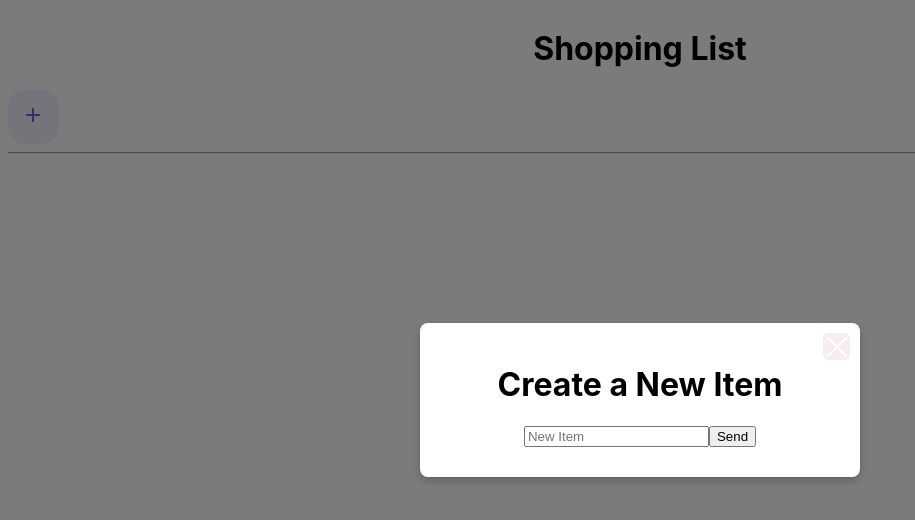
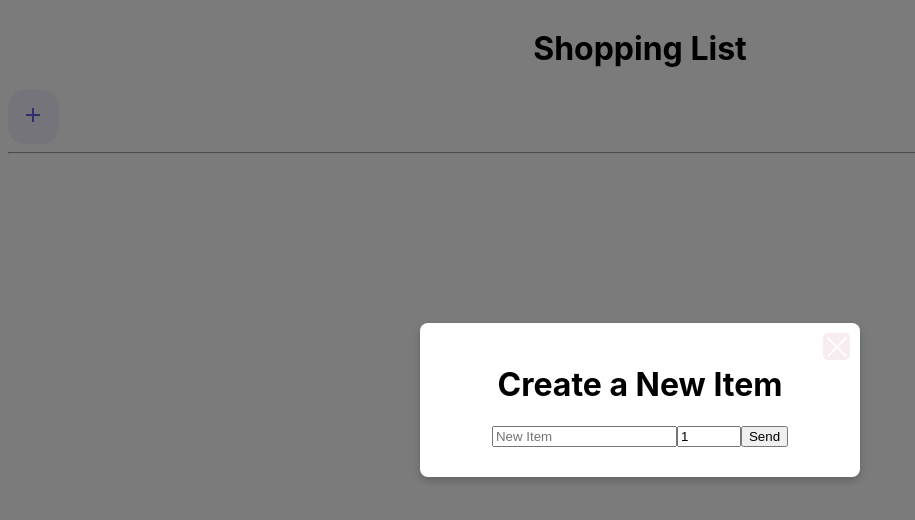
Before and after one commit to doeiit00/ParraleleVerteilteSys, an Angular app in the folder ShoppingList/: page /ShoppingList in a window 1280 px wide. Both pictures are taken after a click on the button 33 px from the left and 116 px from the top of the page. Shown: the top 520 px of the page, without its empty margins (0-915 px from the left). Built offline with nearby package versions, Linux system fonts and the light colour scheme; data requests are answered from the project's data file.

Commit message:
qunatitySlider

```diff
--- a/ShoppingList/db.json
+++ b/ShoppingList/db.json
@@ -1,3 +1,4 @@
 {
-  "items": []
+  "items": [
+  ]
 }
--- a/ShoppingList/src/app/components/add-item-popup/add-item-popup.component.html
+++ b/ShoppingList/src/app/components/add-item-popup/add-item-popup.component.html
@@ -11,8 +11,9 @@
 
     <form class="newChatBox" (ngSubmit)="createOrUpdateItem()">
       <input placeholder="New Item" type="text" id="newChatInput" autocomplete="off" [(ngModel)]="text" name="text"/>
+      <input type="number" id="quantityInput" min="1" max="100" [(ngModel)]="quantity" name="quantity"/>
       <button id="sendButton">
-        Send
+      Send
       </button>
     </form>
 
--- a/ShoppingList/src/app/components/add-item-popup/add-item-popup.component.ts
+++ b/ShoppingList/src/app/components/add-item-popup/add-item-popup.component.ts
@@ -17,6 +17,7 @@ export class AddItemPopupComponent {
   text: string = '';
   items: Item[] = [];
   errorMessage: string = '';
+  quantity: number = 1;
 
   constructor() {
     this.loadList();
@@ -50,7 +51,7 @@ export class AddItemPopupComponent {
           this.errorMessage = 'Please enter a valid item name';
         }
         else {
-          this.createItem({id: Math.max(0, ...items.map(item => +item.id)) + 1, name: this.text, quantity: 1, checked: false});
+          this.createItem({id: Math.max(0, ...items.map(item => +item.id)) + 1, name: this.text, quantity: this.quantity, checked: false});
           this.closePopup();
         }
       },
```
